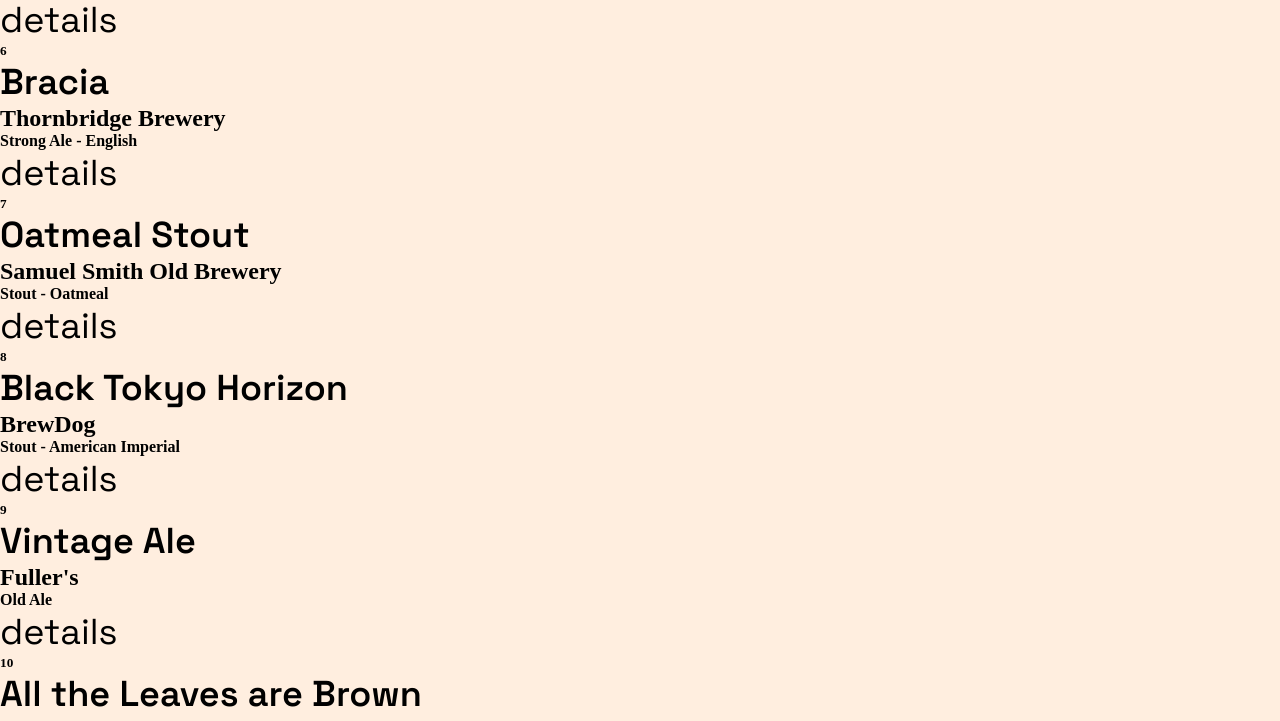
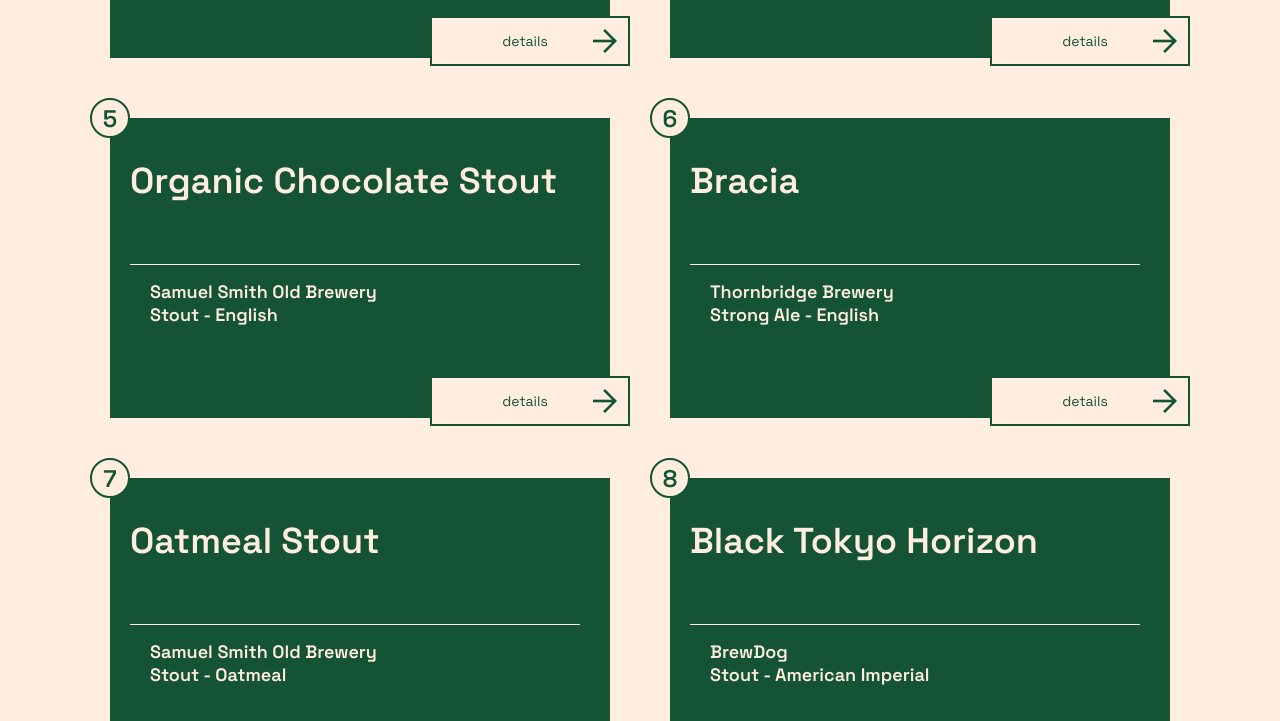
Before and after one commit to GogoMogo1989/proba-teszt, a plain HTML site: page frontend/index.html in a window 1280 px wide. Shown: the part 722-1443 px from the top of the page. Drawn offline with nearby package versions, Linux system fonts and the light colour scheme.

Commit message:
20220517

```diff
--- a/frontend/index.html
+++ b/frontend/index.html
@@ -8,6 +8,7 @@
 	<link rel="preconnect" href="https://fonts.googleapis.com">
 	<link rel="preconnect" href="https://fonts.gstatic.com" crossorigin>
 	<link href="https://fonts.googleapis.com/css2?family=Space+Grotesk:wght@400;600&display=swap" rel="stylesheet">
+	<link rel="stylesheet" href="https://fonts.googleapis.com/css2?family=Material+Symbols+Outlined:opsz,wght,FILL,GRAD@20..48,100..700,0..1,-50..200" />
 	<title>This is FRONTEND</title>
 	<link rel="stylesheet" href="style.css">
 	<script src="data.js"></script>
--- a/frontend/script.js
+++ b/frontend/script.js
@@ -5,15 +5,21 @@
     </div>
 `
 
+
 let count=1
 function cardComponent(title, sub, text){
     return`
-        <div name="card">
+        <div class="card">
             <h5>${count++}</h5>
             <h1>${title}</h1>
             <h2>${sub}</h2>
             <h4>${text}</h4>
-            <button>details</button>
+            <button>
+                details
+                <span class="material-symbols-outlined">
+                arrow_forward
+                </span>
+            </button>
         </div>
     `
 }
@@ -36,7 +42,11 @@
         content += cardComponent(b.title, b.sub, b.text)
     }
 
+    let main=`
+        <div class="container">${content}</div>
+    `
+
     const root = document.getElementById("root")
     root.insertAdjacentHTML("afterbegin", header)
-    root.insertAdjacentHTML("beforeend", content)
+    root.insertAdjacentHTML("beforeend", main)
 })
--- a/frontend/style.css
+++ b/frontend/style.css
@@ -34,6 +34,12 @@
   body{
       background-color: #ffeedf;
   }
+
+  #root{
+    display:flex;
+    justify-content: space-around;
+  }
+
   .header{
       width:100%;
       height:60px;
@@ -45,12 +51,107 @@
       border-bottom: 1px solid #145434;
   }
 
-  h1{
+  .header h1{
       font-size: 36px;
       font-family: 'Space Grotesk', sans-serif;
+      padding-left:10px;
   }
 
   button{
       font-size: 36px;
       font-family: 'Space Grotesk', sans-serif;
+      padding-right:10px;
   }
+
+
+  .container{
+    max-width: 1200px;
+    gap:60px;
+    display:grid;
+    grid-template-columns: auto auto;
+    margin-top: 120px;
+  }
+
+  h5{
+    width:40px;
+    height:40px;
+    font-size: 24px;
+    font-family: 'Space Grotesk', sans-serif;
+    background-color: #ffeedf;
+    color:#145434;
+    display: flex;
+    justify-content: center;
+    align-items: center;
+    border-radius: 100%;
+    border: 2px solid #145434;
+    position: relative;
+    left:-20px;
+    top:-20px;
+  }
+
+  .card h1{
+    font-size: 36px;
+    font-family: 'Space Grotesk', sans-serif;
+    margin: 0px 20px 0px 20px;
+    width: 90%;
+    padding-bottom: 60px;
+    border-bottom: 1px solid #ffeedf
+  }
+
+  h2{
+    font-size: 18px;
+    font-family: 'Space Grotesk', sans-serif;
+    padding-left: 40px;
+    padding-top: 15px;
+  }
+
+  h4{
+    font-size: 18px;
+    font-weight: bold;
+    font-family: 'Space Grotesk', sans-serif;
+    padding-left: 40px;
+  }
+
+  .card button{
+    width:200px;
+    height:50px;
+    font-size: 14px;
+    font-family: 'Space Grotesk', sans-serif;
+    background-color: #ffeedf;
+    color:#145434;
+    display: flex;
+    justify-content: center;
+    align-items: center;
+    position: relative;
+    right:-320px;
+    bottom:-50px;
+    border: 2px solid #145434;
+  }
+
+  .material-symbols-outlined{
+    font-size:36px;
+    position: absolute;
+    right: 5px;
+  }
+
+  .card{
+    position: relative;
+    width: 500px;
+    min-width: 500px;
+    height: 300px;
+    background-color:#145434;
+    color:#ffeedf;
+    z-index:-1
+  }
+
+  .class button:hover{
+    background-color: #145434;
+    color:#ffeedf;
+    border: 2px solid #ffeedf;
+  }
+
+  @media only screen and (max-width: 1100px) {
+    .container {
+      grid-template-columns: auto;
+    }
+  }
```
